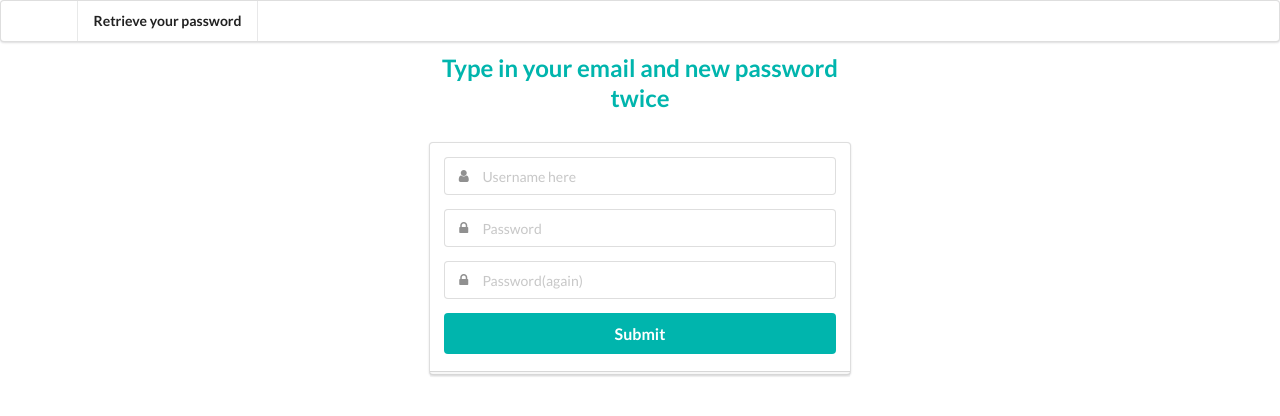
After one commit to lotszfung3/Tutoria, a Django app: page /main/retrievePw in a window 1280 px wide. The commit adds this page. Shown: the top 416 px of the page. Run offline with Django 3.2, Linux system fonts and the light colour scheme; some libraries are stand-ins or nearby versions.

Commit message:
model and function

```diff
--- a/Tutoria/settings.py
+++ b/Tutoria/settings.py
@@ -121,4 +121,5 @@ USE_TZ = True
 # https://docs.djangoproject.com/en/1.11/howto/static-files/
 
 STATIC_URL = '/static/'
+MEDIA_URL='./mainApp/'
 LOGIN_URL = '/main/login'
--- a/mainApp/templates/mainApp/register.html
+++ b/mainApp/templates/mainApp/register.html
@@ -14,7 +14,7 @@
 
 {% block content %}
 <div class="ui segment">
-<form class="form ui" method="post" action="./register">{% csrf_token %}
+<form class="form ui" method="post" action="./register" enctype="multipart/form-data">{% csrf_token %}
 
 	<h4 class="ui dividing header">Personal Information</h4>
 
--- /dev/null
+++ b/mainApp/templates/mainApp/retrievePw.html
@@ -0,0 +1,50 @@
+{% extends "mainApp/base.html" %}
+
+{% block title %}Retrieve your password{% endblock %}
+
+{% block alt_menu %}
+  <div class="ui container">
+   <div class="header  item">
+    Retrieve your password
+  </div>
+  </div>
+
+ {% endblock %}
+
+{% block content %}
+<div class="ui middle aligned center aligned grid">
+  <div class="column">
+    <h2 class="ui teal image header">
+      <div class="content">
+        Type in your email and new password twice
+      </div>
+    </h2>
+    <form class="ui large form" action="" method="post">{% csrf_token %}
+      <div class="ui stacked segment">
+        <div class="field">
+          <div class="ui left icon input">
+            <i class="user icon"></i>
+            <input type="text" name="username" placeholder="Username here">
+          </div>
+        </div>
+        <div class="field">
+          <div class="ui left icon input">
+            <i class="lock icon"></i>
+            <input type="password" name="password" placeholder="Password">
+          </div>
+        </div>
+		  <div class="field">
+          <div class="ui left icon input">
+            <i class="lock icon"></i>
+            <input type="password" name="password1" placeholder="Password(again)">
+          </div>
+        </div>
+        <button class="ui fluid large teal submit button" type="submit">Submit</button>
+      </div>
+      <div class="ui error message"></div>
+    </form>
+
+  </div>
+</div>
+
+{% endblock %}
--- a/mainApp/urls.py
+++ b/mainApp/urls.py
@@ -16,5 +16,6 @@ urlpatterns = [
 	url(r'^register$',views_account.register,name='register'),
 	url(r'^login$',views_account.login_h,name='login'),
   	url(r'^logout$',views_account.logout_h,name='logout'),
-	url(r'^forgetPw$',views_account.forgetPw,name='forgetPw')
+	url(r'^forgetPw$',views_account.forgetPw,name='forgetPw'),
+	url(r'^retrievePw$',views_account.retrievePw,name='retrievePw')
 ]
--- a/mainApp/utils.py
+++ b/mainApp/utils.py
@@ -1,4 +1,8 @@
 from datetime import datetime, timezone
+from django.db import models
+from django.core.files.storage import default_storage
+from django.core.files.base import ContentFile
+
 email_format='''
 Email Title: Tutoria :{}
 Email recipient:{}
@@ -16,6 +20,10 @@ def getSlotIdfromDateTime(s_date,tutor_type):
         days*=20
         days+=(s_date.hour-1)*2+(0 if s_date.minute==0 else 1)
     return days
+def uploadImage(file,user_id):
+	with open(path,'wb') as han:
+		han.write(file.read())
+		han.close()
 def emailGateway(email_type,recipients,info):#recipent:[student name, tutor name]
     if(email_type=='session_cancel'):
         print(email_format.format(" Session has been cancelled",recipients[0],"The session at {} has been cancelled.\n The amount {} has been refunded to your wallet.".format(info.datetime,info.amount)))
@@ -30,8 +38,9 @@ def emailGateway(email_type,recipients,info):#recipent:[student name, tutor name
         print(email_format.format(" Transaction has made.",recipients[0],"The transaction of id {} has made.\n The amount {} has been deducted to your wallet.".format(info.datetime,info.amount)))
         print(email_format.format(" Transaction has made.",recipients[1],"The transaction of id {} has made.\n The amount {} has been added to your wallet".format(info.datetime,info.amount)))
     elif(email_type=='wallet_handle'):
-        print(email_format.format(" Wallet transaction is done",recipients[0],"The amount {} has been {} your wallet".format(abs(info.amount),"added to" if info.amount>0 else "deducted from")))
-
+        print(email_format.format(" Wallet transaction is done",recipients,"The amount {} has been {} your wallet".format(abs(info.amount),"added to" if info.amount>0 else "deducted from")))
+    elif(email_type=='resetPw'):
+        print(email_format.format("Reset your password",recipients,"You can use the following link to reset your password:\n{}".format(info)))
 def paymentGateway(user,amount):
     user.amount+=amount
     user.save()
--- a/mainApp/views_account.py
+++ b/mainApp/views_account.py
@@ -1,16 +1,22 @@
 from django.shortcuts import render
 from django.http import HttpResponse
 from .models import *
-from datetime import date
+from datetime import date,timedelta
 from django.contrib.auth import authenticate, login,logout
 from django.shortcuts import HttpResponseRedirect
 from django.contrib.auth.models import User
 from django.contrib.auth.decorators import login_required
 from django.views.decorators.csrf import csrf_exempt
+from django.core.signing import TimestampSigner
+from .utils import uploadImage,emailGateway
 
 @csrf_exempt
 def test(request):
-	return render(request, 'mainApp/test.html')
+	if(request.method=='GET'):
+		return render(request, 'mainApp/test.html')
+	else:
+		return HttpResponse("post")
+
 @login_required
 def logout_h(request):
 	logout(request)
@@ -37,21 +43,47 @@ def register(request):
 			return HttpResponseRedirect('/main/findTutors')
 		return render(request,'mainApp/register.html')
 	elif request.method == 'POST':
+
 		user = User.objects.create_user(request.POST['name'], request.POST['email'], request.POST['password'])
 		user.save()
+		if('myImage' in request.FILES):
+			uploadImage(request.FILES['myImage'],user.id)
 		user.student.phoneNumber=request.POST['phone']
 		user.student.save()
 		#if he want to be a tutor
 		if('role' in request.POST):
+			if('myImage' in request.FILES):
+				uploadImage(request.FILES['myImage'],user.id)
 			type=request.POST['type'] if 'type' in request.POST else 'p'
 			tut=Tutor.create(user=user,phone=request.POST['phone'],introduction=request.POST['description'],hourly_rate=request.POST['hourlyRate'],subject_code=request.POST['subject'],tag=request.POST['tag'],type=type)
 			tut.save()
 		return HttpResponseRedirect('/main/login?fail=t')
 def forgetPw(request):
 	if request.method=='GET':
-		if(request.user.is_authenticated()):
-			return HttpResponseRedirect('/main/findTutors')
-		return HttpResponse("forgetPw_get")
+		return render(request, 'mainApp/forgetPw.html')
 	elif request.method == "POST":
-		return HttpResponse("forgetPw_post")
+		username=request.POST['username']
+		user=User.objects.filter(username=username)
+		if(user.exists()):
+			emailGateway("resetPw",user[0].email,request.get_host()+"/main/retrievePw?token="+TimestampSigner().sign(username).split(":")[1])
+			return HttpResponseRedirect('/main/login')
+		else:
+			return HttpResponseRedirect('/main/forgetPw')
+
+
 #form for finding tutors
+def retrievePw(request):
+	if request.method=='GET':
+		return render(request,'mainApp/retrievePw.html')
+	elif request.method=='POST':
+		token=request.GET["token"]
+		if(request.POST["password"]==request.POST["password1"]):
+			try:
+				TimestampSigner().unsign(request.POST["username"]+":"+token,max_age=timedelta(minutes=5))
+				u=User.objects.get(username=request.POST["username"])
+				u.set_password(request.POST["password1"])
+				u.save()
+			except:
+				return HttpResponseRedirect('/main/login')
+		else:
+			return HttpResponseRedirect('/main/login')
```
Also changed, not shown: mainApp/templates/mainApp/forgetPw.html (added, +47 -0 lines), mainApp/templates/mainApp/test.html (+6 -2 lines), mainApp/tests.py (+3 -4 lines), db.sqlite3, mainApp/migrations/0001_initial.py (deleted), mainApp/migrations/__init__.py (deleted).
